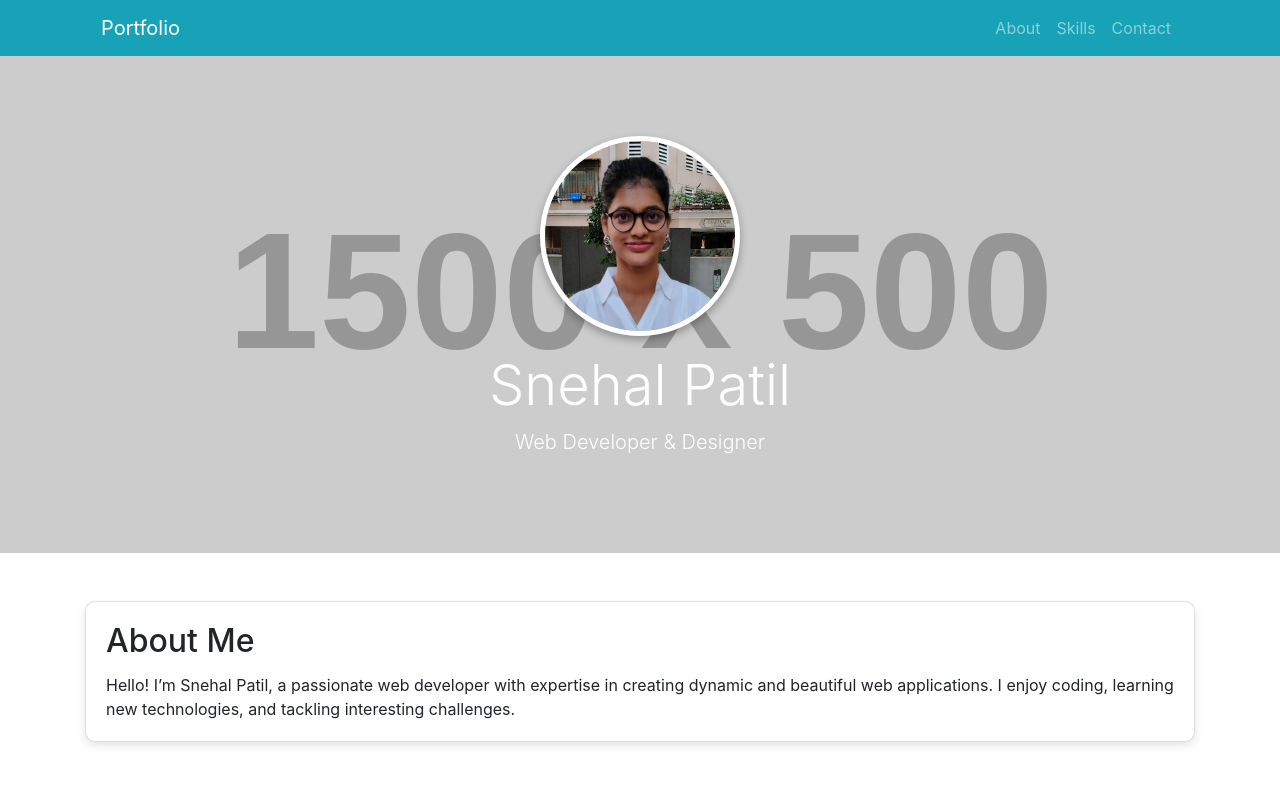
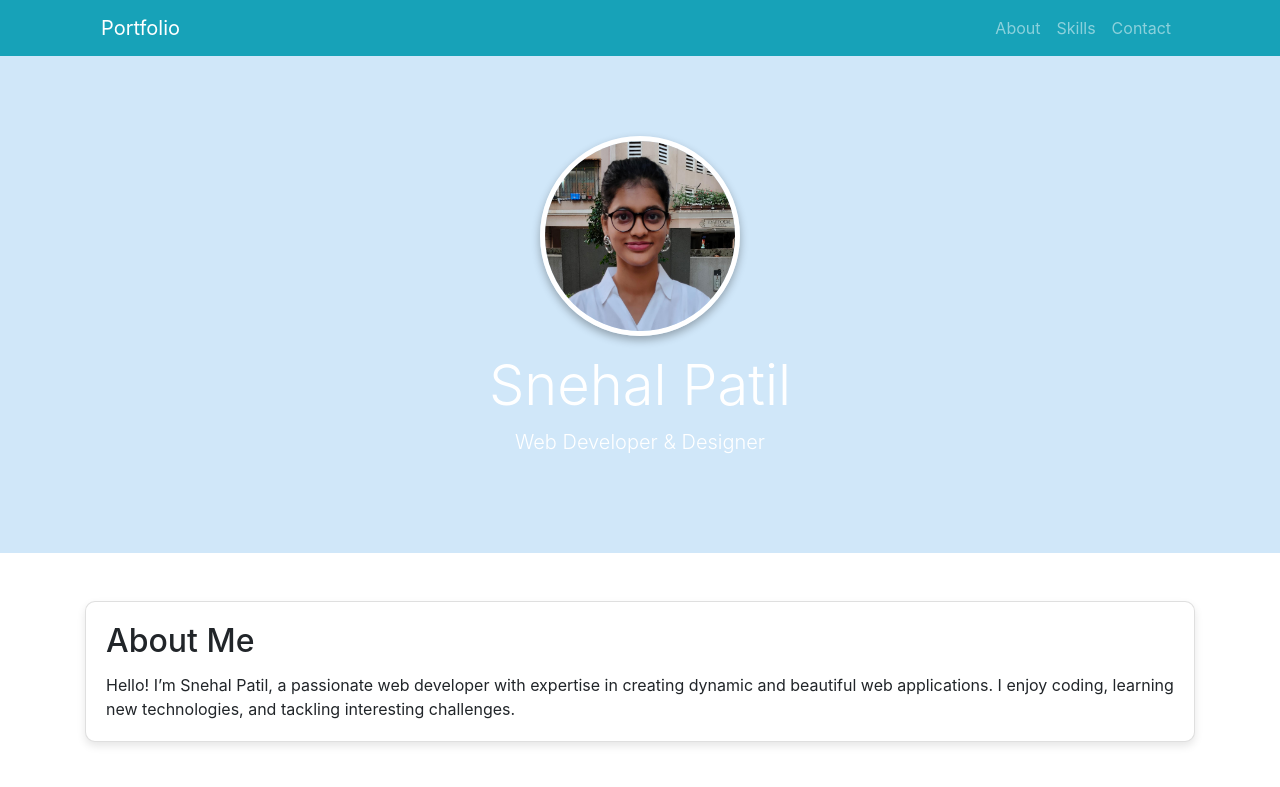
Before and after one commit to Snehal490102/ip_exp3_Bootstrap, a plain HTML site: page index.html in a window 1280 px wide. Shown: the top 787 px of the page. Drawn offline with nearby package versions, Linux system fonts and the light colour scheme; placeholder pictures from the web are drawn by us.

Commit message:
Update index.html

```diff
--- a/index.html
+++ b/index.html
@@ -11,11 +11,10 @@
     />
     <style>
       .hero-section {
-        background-image: url('https://via.placeholder.com/1500x500'); /* Replace with your background image */
-        background-size: cover;
-        background-position: center;
-        color: #fff;
+        background-color: #d0e7f9; /* Light blue background color */
+        color: #fff; /* Text color to ensure readability on light background */
         padding: 80px 0; /* Adjust padding for hero section */
+        position: relative; /* Make sure the image and text align correctly */
       }
       .hero-section img {
         border: 5px solid #fff;
```
